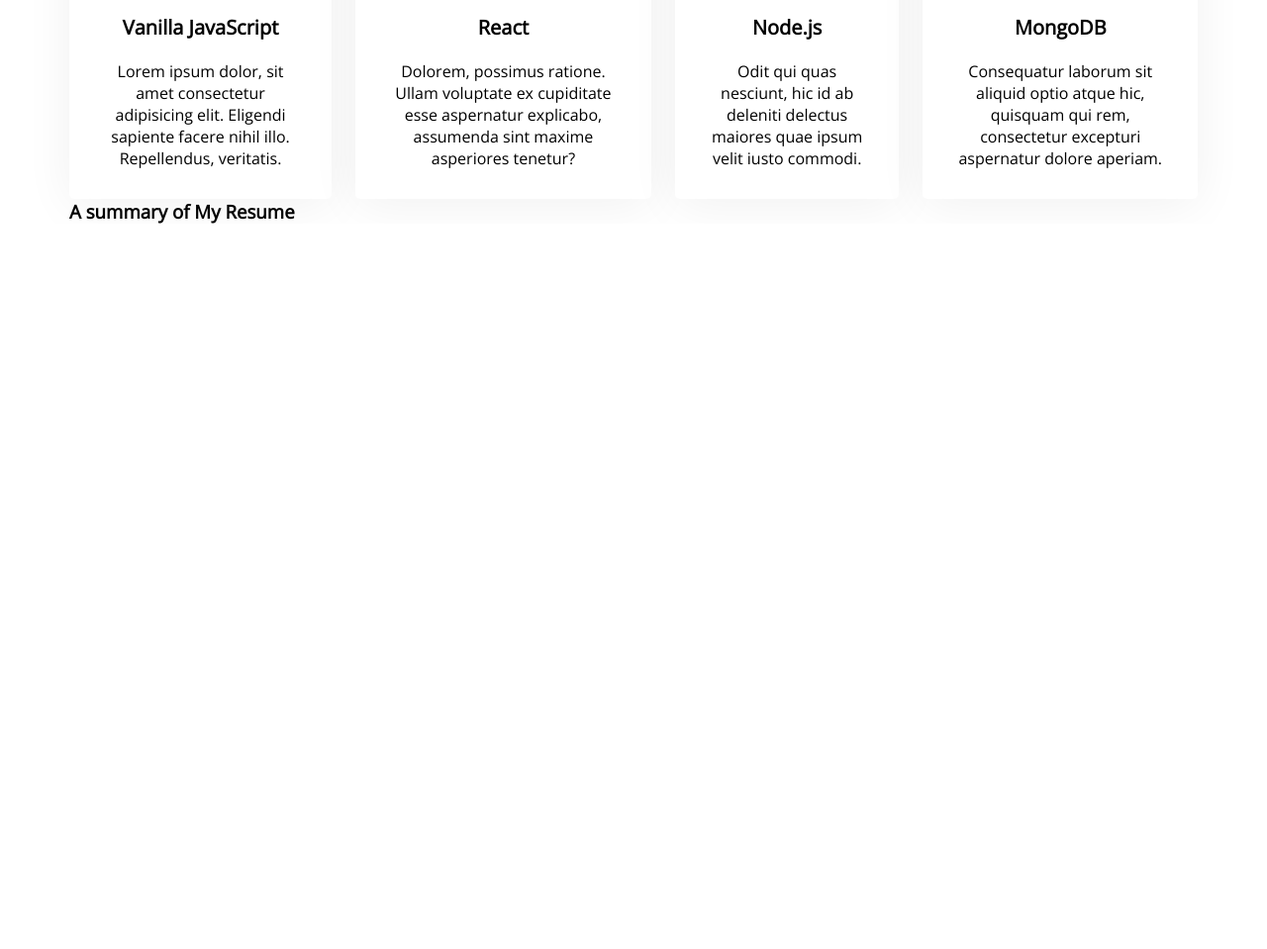
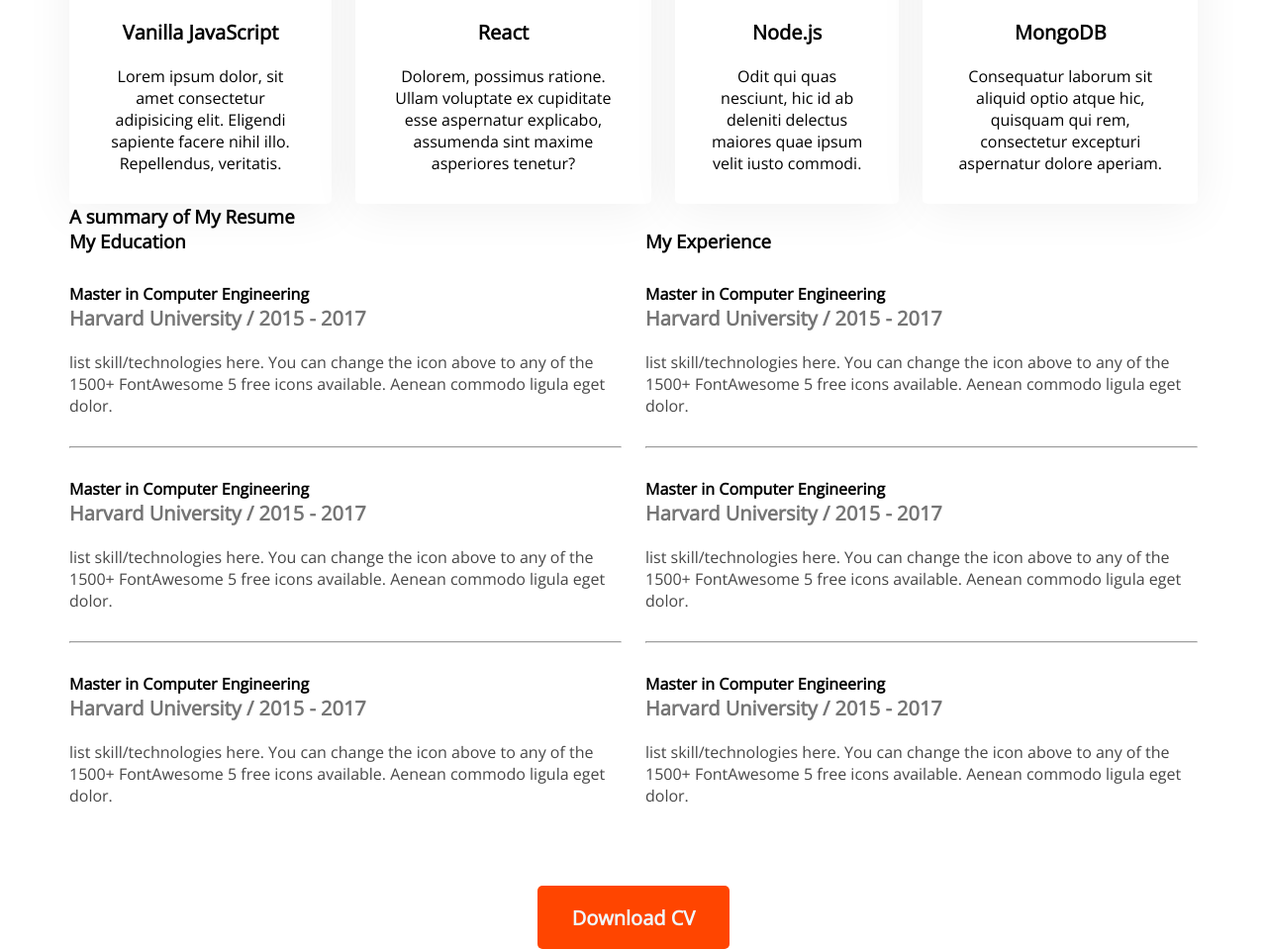
Before and after one commit to Jhumur39/devoloper-portfolio, a plain HTML site: page index.html in a window 1280 px wide. Shown: the part 1824-2783 px from the top of the page at 99% size. Before the commit the page ends 2050 px from the top, so only its background shows below. Drawn offline with nearby package versions, Linux system fonts and the light colour scheme.

Commit message:
added all

```diff
--- a/index.html
+++ b/index.html
@@ -88,8 +88,60 @@
     <section class="resume">
       <h3 class="resume-title">A summary of My Resume</h3>
       <div class="resume-content">
+        <div>
+          <h3 class="resume-title">My Education</h3>
+          <div class="resume-iteam">
+            <h4 class="title">Master in Computer Engineering</h4>
+            <h5 class="sub-title">Harvard University / 2015 - 2017</h5>
+            <p class="description">list skill/technologies here. You can change the icon above
+              to any of the 1500+ FontAwesome 5 free icons available. Aenean commodo ligula eget dolor.</p>
+          </div>
+          <hr>
+          <div class="resume-iteam">
+            <h4 class="title">Master in Computer Engineering</h4>
+            <h5 class="sub-title">Harvard University / 2015 - 2017</h5>
+            <p class="description">list skill/technologies here. You can change the icon above
+              to any of the 1500+ FontAwesome 5 free icons available. Aenean commodo ligula eget dolor.</p>
+          </div>
+          <hr>
+          <div class="resume-iteam">
+            <h4 class="title">Master in Computer Engineering</h4>
+            <h5 class="sub-title">Harvard University / 2015 - 2017</h5>
+            <p class="description">list skill/technologies here. You can change the icon above
+              to any of the 1500+ FontAwesome 5 free icons available. Aenean commodo ligula eget dolor.</p>
+          </div>
+
+
+        </div>
+        <div>
+          <h3 class="resume-title">My Experience</h3>
+          <div class="resume-iteam">
+            <h4 class="title">Master in Computer Engineering</h4>
+            <h5 class="sub-title">Harvard University / 2015 - 2017</h5>
+            <p class="description">list skill/technologies here. You can change the icon above
+              to any of the 1500+ FontAwesome 5 free icons available. Aenean commodo ligula eget dolor.</p>
+          </div>
+          <hr>
+          <div class="resume-iteam">
+            <h4 class="title">Master in Computer Engineering</h4>
+            <h5 class="sub-title">Harvard University / 2015 - 2017</h5>
+            <p class="description">list skill/technologies here. You can change the icon above
+              to any of the 1500+ FontAwesome 5 free icons available. Aenean commodo ligula eget dolor.</p>
+          </div>
+          <hr>
+          <div class="resume-iteam">
+            <h4 class="title">Master in Computer Engineering</h4>
+            <h5 class="sub-title">Harvard University / 2015 - 2017</h5>
+            <p class="description">list skill/technologies here. You can change the icon above
+              to any of the 1500+ FontAwesome 5 free icons available. Aenean commodo ligula eget dolor.</p>
+          </div>
+
+        </div>
 
       </div>
+    <div class="resume-btn">
+      <button class="btn-primary">Download CV</button>
+    </div>
     </section>
 
   </main>
@@ -98,4 +150,4 @@
   </footer>
 
 </body>
-</html>
+</html
--- a/styles/style.css
+++ b/styles/style.css
@@ -106,7 +106,7 @@
   justify-content: space-around;
 
 }
-  .about.info-title{
+  .about .info-title{
     font-size: 20px;
     color: #757575;
 
@@ -142,3 +142,33 @@
     font-size: 16px;
   }
   /* resume styles */
+  .resume-content{
+    display: flex;
+    gap: 24px;
+  }
+  .resume-iteam{
+    margin-top: 30px;
+    margin-bottom: 30px;
+  }
+  .resume.title{
+    color: #474747;
+    font-weight: 700;
+    font-size: 25px;
+    margin-bottom: 30px;
+
+  }
+  .resume .sub-title{
+    color: #757575;
+    font-weight: 600;
+    font-size: 20px;
+    margin-bottom:20px
+
+  }
+  .resume .description{
+    color: #474747;
+
+  }
+  .resume-btn{
+    margin-top: 50px;
+    text-align: center;
+  }
```
